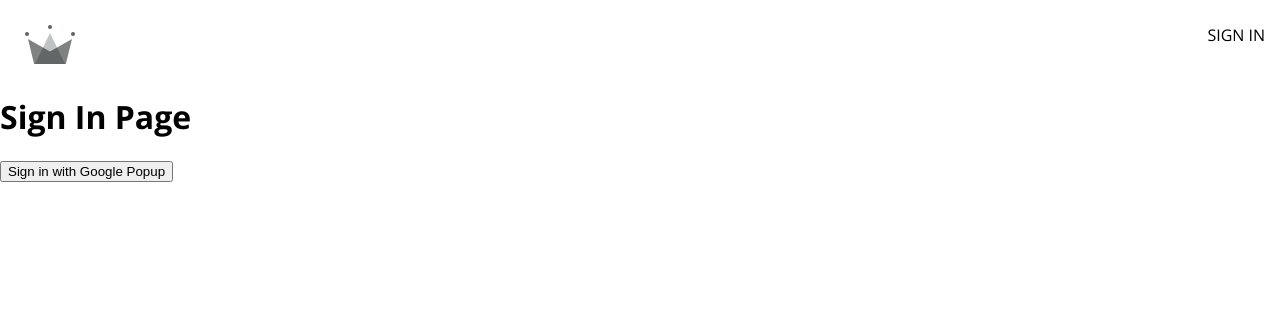
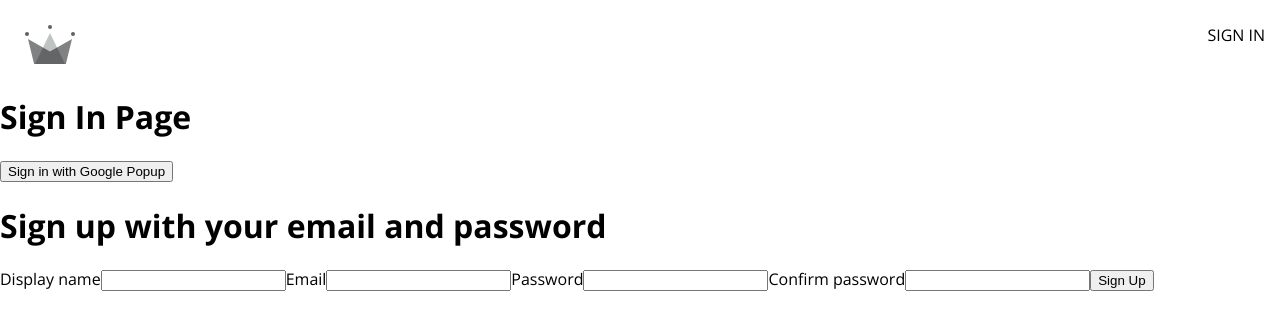
Before and after one commit to Alblupynos/clothing-store, a React (Create React App) app: page /sign-in in a window 1280 px wide. Shown: the top 330 px of the page. Built offline with nearby package versions, Linux system fonts and the light colour scheme.

Commit message:
Sign Up Form

```diff
--- /dev/null
+++ b/src/components/sign-up-form/sign-up-form.component.jsx
@@ -0,0 +1,23 @@
+const SignUpForm = () => {
+  return (
+    <div>
+      <h1>Sign up with your email and password</h1>
+      <form onSubmit={() => {}}>
+        <label>Display name</label>
+        <input type="text" required />
+
+        <label>Email</label>
+        <input type="email" required />
+
+        <label>Password</label>
+        <input type="password" required />
+
+        <label>Confirm password</label>
+        <input type="password" required />
+        <button type="submit">Sign Up</button>
+      </form>
+    </div>
+  );
+};
+
+export default SignUpForm;
--- a/src/routes/sign-in/sign-in.component.jsx
+++ b/src/routes/sign-in/sign-in.component.jsx
@@ -2,6 +2,8 @@
   signInWithGooglePopup,
   createUserDocumentFromAuth,
 } from "../../utils/firebase/firebase.utils";
+
+import SignUpForm from "../../components/sign-up-form/sign-up-form.component";
 
 const SignIn = () => {
   const logGoogleUser = async () => {
@@ -13,6 +15,7 @@
     <div>
       <h1>Sign In Page</h1>
       <button onClick={logGoogleUser}>Sign in with Google Popup</button>
+      <SignUpForm />
     </div>
   );
 };
```
